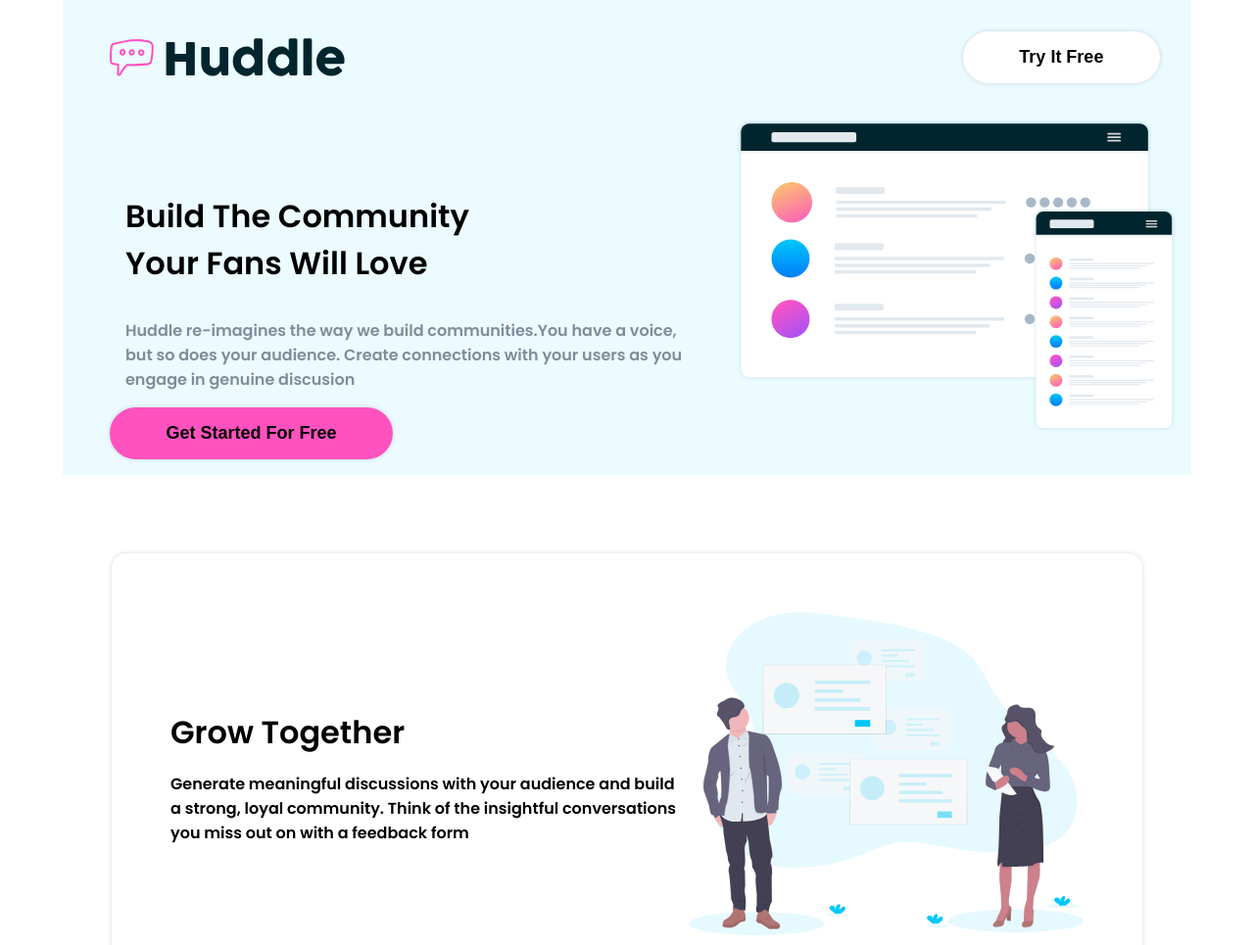
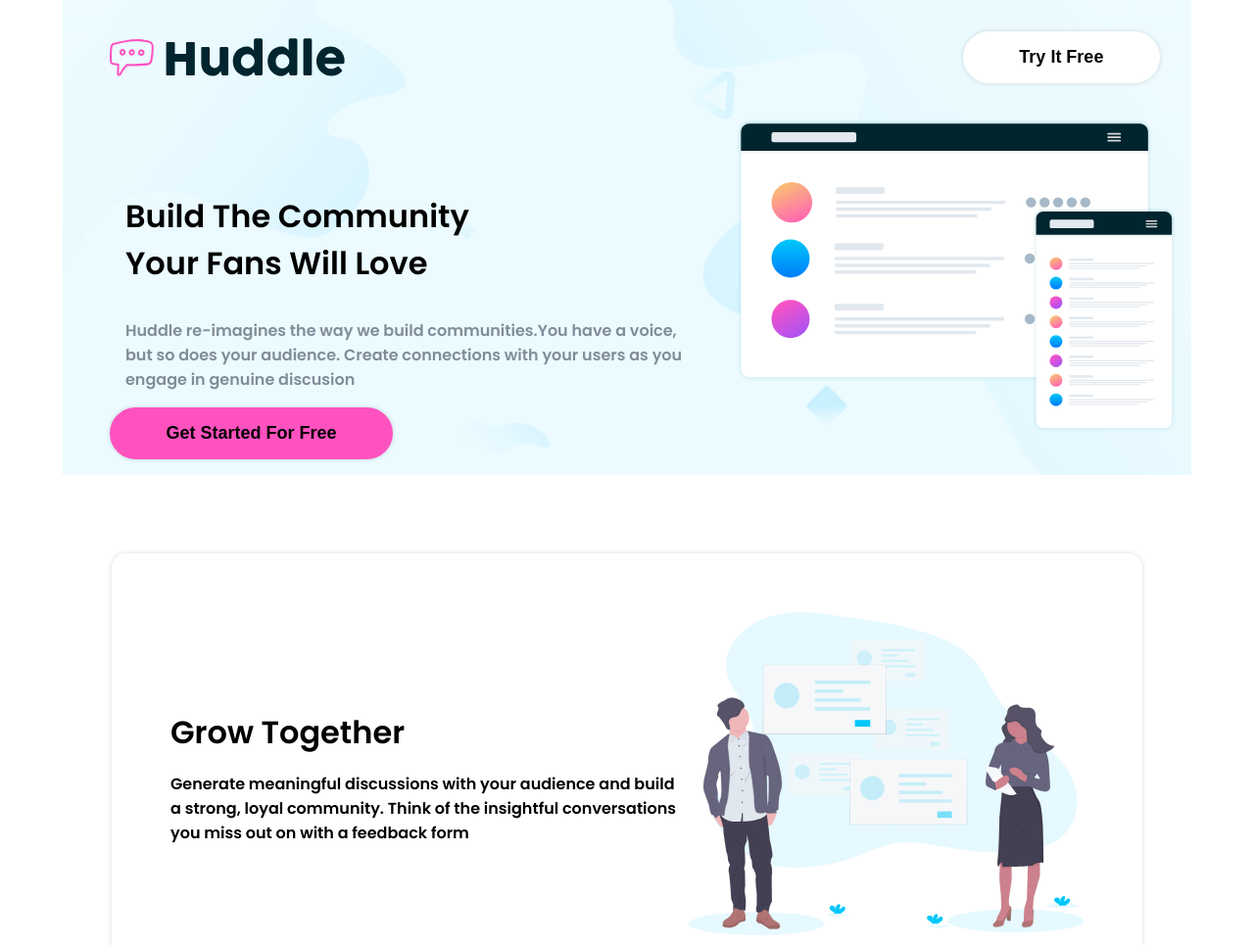
Before and after one commit to onwuachumba/huddle-page-, a plain HTML site: page index.html in a window 1280 px wide. Shown: the top 965 px of the page at 98% size. Drawn offline with Linux system fonts and the light colour scheme; the site is published under a folder, as on GitHub Pages, so addresses that start at the root find nothing.

Commit message:
make the header background image visible

```diff
--- a/style.css
+++ b/style.css
@@ -92,7 +92,7 @@ section h2{
 }
 /* HEADER STYLES */
 header{
-    background-image: url(/bg-hero-desktop.svg);
+    background-image: url(bg-hero-desktop.svg);
     background-position:  center;
     background-color: var(--Very-Pale-Cyan);
     background-size: cover;
```
